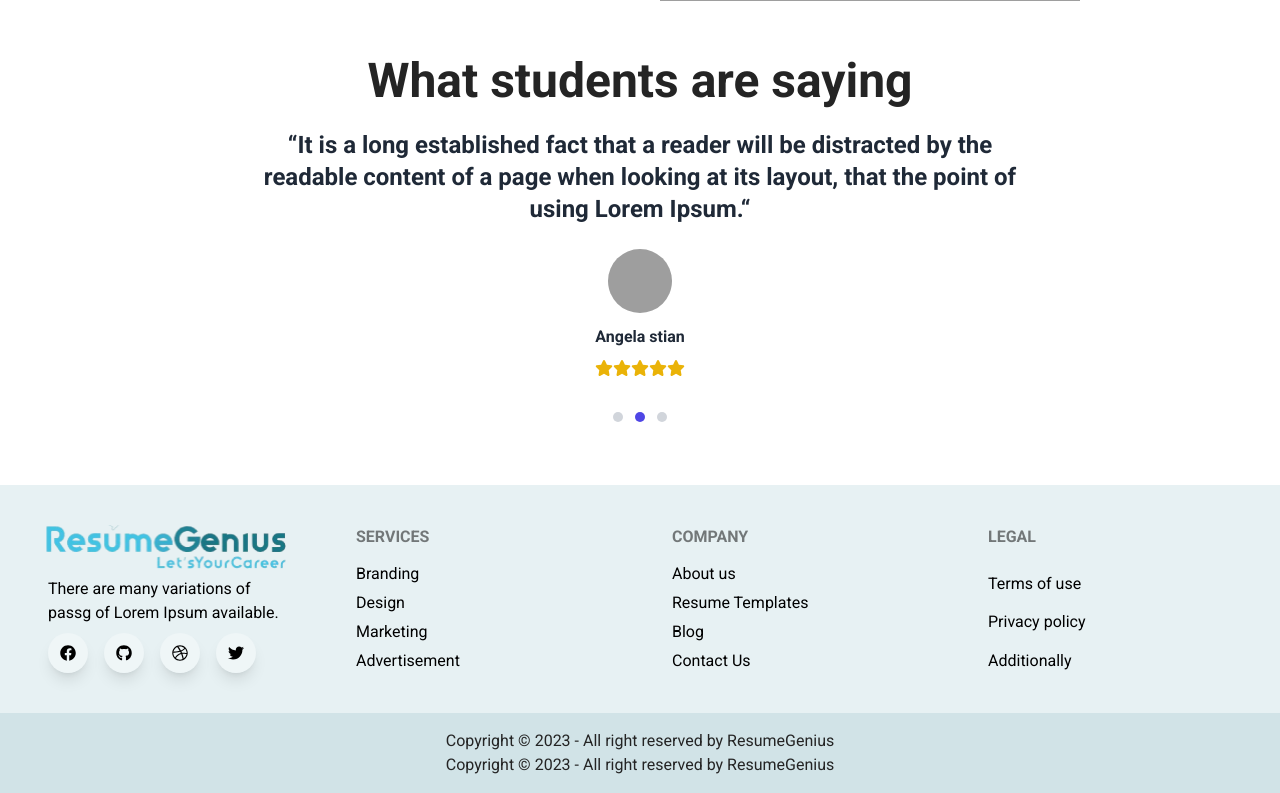
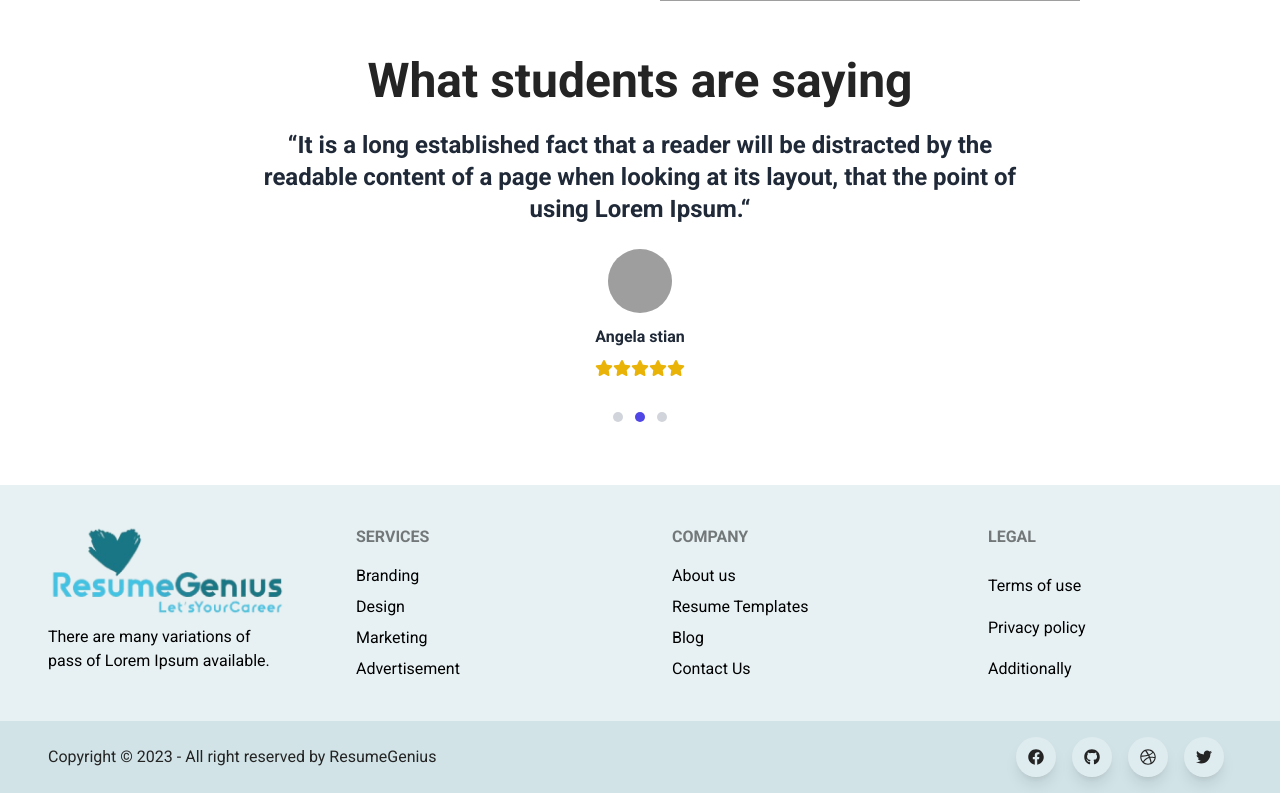
Before and after one commit to codershawon/Resume-builder-portal-client, a React (Vite) app: page / in a window 1280 px wide. Shown: the part 1491-2284 px from the top of the page. Built offline with nearby package versions, Linux system fonts and the light colour scheme; no server answers; grey boxes are pictures that could not be loaded.

Commit message:
updated code

```diff
--- a/src/Shared/Footer/Footer.jsx
+++ b/src/Shared/Footer/Footer.jsx
@@ -1,6 +1,6 @@
 import React from "react";
 import { Link } from "react-router-dom";
-import imgLogo from "../../assets/logo/resume-cv-cover-letter-transparent.png";
+import imgLogo from "../../assets/resume-cv-cover-letter-transparent.png";
 import { FaDribbble, FaFacebook, FaGithub, FaTwitter } from "react-icons/fa";
 
 const Footer = () => {
@@ -13,35 +13,31 @@ const Footer = () => {
           </div>
           <div className="ps-2">
             <p className="py-2">
-              There are many variations of <br /> passg of Lorem Ipsum
+              There are many variations of <br /> pass of Lorem Ipsum
               available.
             </p>
-            <span className="flex gap-2">
+            <span className="flex gap-2 lg:hidden">
               <Link
                 to=""
-
-                className="  shadow-lg font-normal  bg-white bg-opacity-30  flex h-10 w-10 items-center justify-center align-center rounded-full outline-none focus:outline-none mr-2 hover:bg-[#197685] hover:text-white"
-
                 className="shadow-lg font-normal  bg-white bg-opacity-30  flex h-10 w-10 items-center justify-center align-center rounded-full outline-none focus:outline-none mr-2 "
-
               >
                 <FaFacebook></FaFacebook>
               </Link>
               <Link
                 to=""
-                className="  shadow-lg font-normal bg-white bg-opacity-30 flex h-10 w-10 items-center justify-center align-center rounded-full outline-none focus:outline-none mr-2 hover:bg-[#197685] hover:text-white"
+                className="  shadow-lg font-normal bg-white bg-opacity-30 flex h-10 w-10 items-center justify-center align-center rounded-full outline-none focus:outline-none mr-2 "
               >
                 <FaGithub></FaGithub>
               </Link>
               <Link
                 to=""
-                className="  shadow-lg font-normal  bg-white bg-opacity-30  flex h-10 w-10 items-center justify-center align-center rounded-full outline-none focus:outline-none mr-2 hover:bg-[#197685] hover:text-white"
+                className="  shadow-lg font-normal  bg-white bg-opacity-30  flex h-10 w-10 items-center justify-center align-center rounded-full outline-none focus:outline-none mr-2 "
               >
                 <FaDribbble></FaDribbble>
               </Link>
               <Link
                 to=""
-                className="  shadow-lg font-normal  bg-white bg-opacity-30  flex h-10 w-10 items-center justify-center align-center rounded-full outline-none focus:outline-none mr-2 hover:bg-[#197685] hover:text-white"
+                className="  shadow-lg font-normal  bg-white bg-opacity-30  flex h-10 w-10 items-center justify-center align-center rounded-full outline-none focus:outline-none mr-2 "
               >
                 <FaTwitter></FaTwitter>
               </Link>
@@ -70,14 +66,36 @@ const Footer = () => {
         </div>
       </footer>
       <footer className="p-4 bg-[#197685] bg-opacity-20 ">
-      <div className="text-center ">
-
-          <p>Copyright © 2023 - All right reserved by ResumeGenius </p>
-
-
+        <div className="text-center lg:flex lg:justify-between  lg:items-center mx-8">
           <p>Copyright © 2023 - All right reserved by ResumeGenius</p>
-
-
+          <span className="  hidden lg:block">
+              <div className="flex gap-2">
+                <Link
+                to=""
+                className="shadow-lg font-normal  bg-white bg-opacity-30  flex h-10 w-10 items-center justify-center align-center rounded-full outline-none focus:outline-none mr-2 "
+              >
+                <FaFacebook></FaFacebook>
+              </Link>
+              <Link
+                to=""
+                className="  shadow-lg font-normal bg-white bg-opacity-30 flex h-10 w-10 items-center justify-center align-center rounded-full outline-none focus:outline-none mr-2 "
+              >
+                <FaGithub></FaGithub>
+              </Link>
+              <Link
+                to=""
+                className="  shadow-lg font-normal  bg-white bg-opacity-30  flex h-10 w-10 items-center justify-center align-center rounded-full outline-none focus:outline-none mr-2 "
+              >
+                <FaDribbble></FaDribbble>
+              </Link>
+              <Link
+                to=""
+                className="  shadow-lg font-normal  bg-white bg-opacity-30  flex h-10 w-10 items-center justify-center align-center rounded-full outline-none focus:outline-none mr-2 "
+              >
+                <FaTwitter></FaTwitter>
+              </Link>
+              </div>
+            </span>
         </div>
 
       </footer>
--- a/src/pages/Home/Home/Home.jsx
+++ b/src/pages/Home/Home/Home.jsx
@@ -15,6 +15,7 @@ const Home = () => {
 
             {/* Testimonial slider start here */}
             <TestimonialSlider/>
+            {/* kdkfdk */}
         </div>
     );
 };
```
